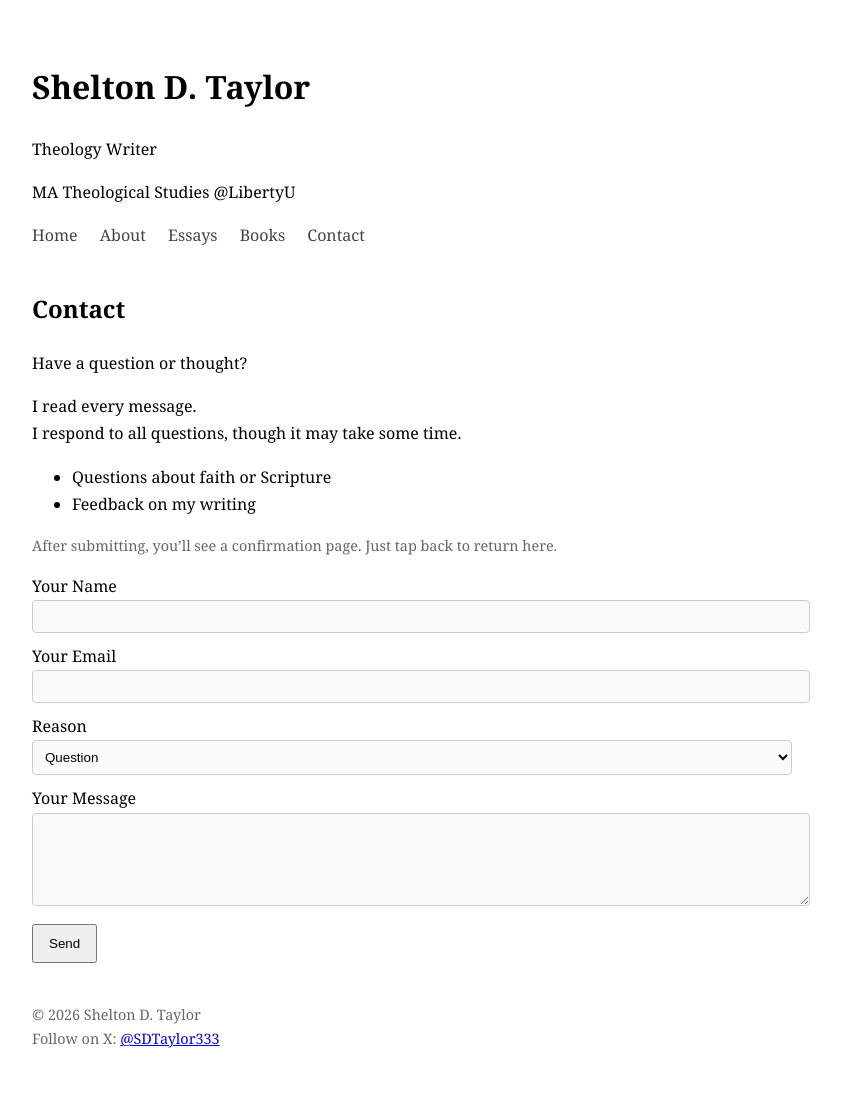
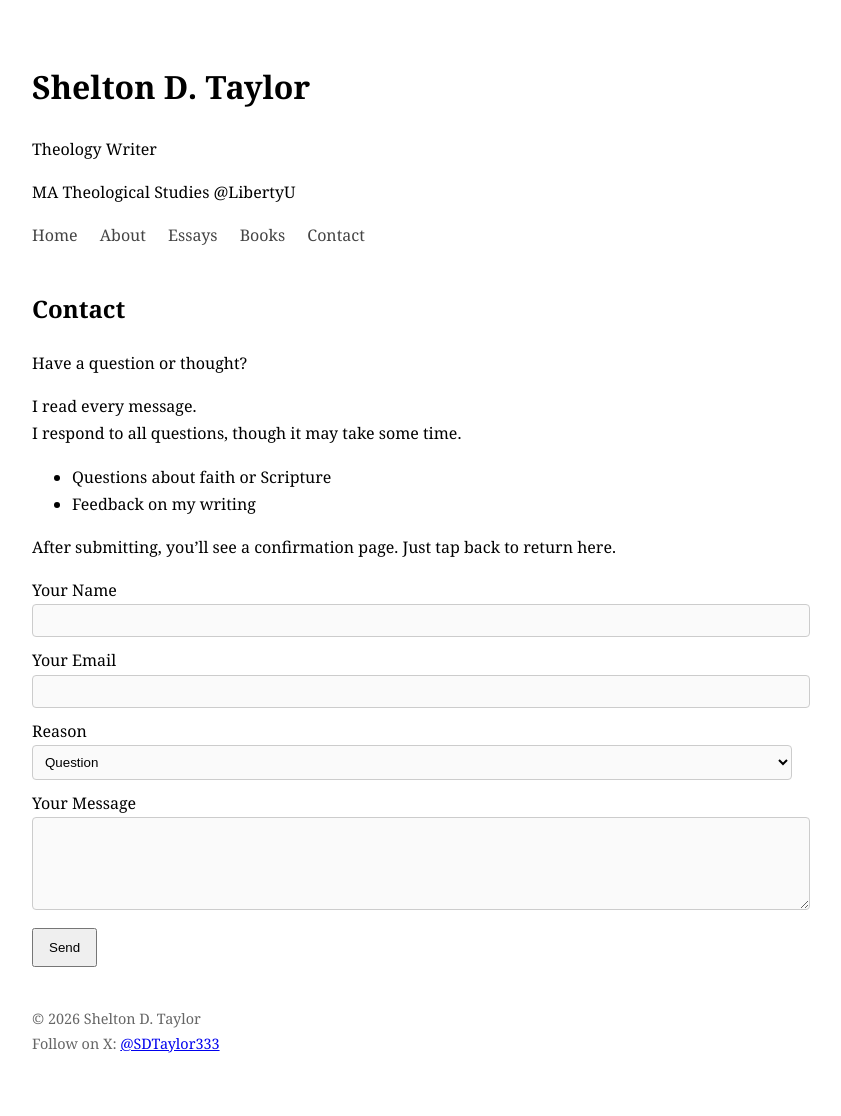
Before and after one commit to sdtaylor333/sdtaylor333.github.io, a Jekyll site: the page built from contact.md, in a window 1280 px wide. Shown: the whole page, without its empty margins (228-1069 px from the left). Built offline with Jekyll 4.4.1, drawn with Linux system fonts in a browser that asks for light colours.

Commit message:
Update contact.md

```diff
--- a/contact.md
+++ b/contact.md
@@ -13,15 +13,13 @@ I respond to all questions, though it may take some time.
 - Questions about faith or Scripture
 - Feedback on my writing
 
-<p style="font-size:0.9em; color:#666;">
+<p>
 After submitting, you’ll see a confirmation page. Just tap back to return here.
 </p>
 
 <form action="https://formspree.io/f/mzdjarrz" method="POST">
 
-  <input type="hidden" name="_next" value="https://sdtaylor.com/thank-you">
-
-  <label>Your Name</label><br>
+    <label>Your Name</label><br>
   <input type="text" name="name" required style="width:100%; padding:8px; margin-bottom:10px;">
 
   <label>Your Email</label><br>
```
